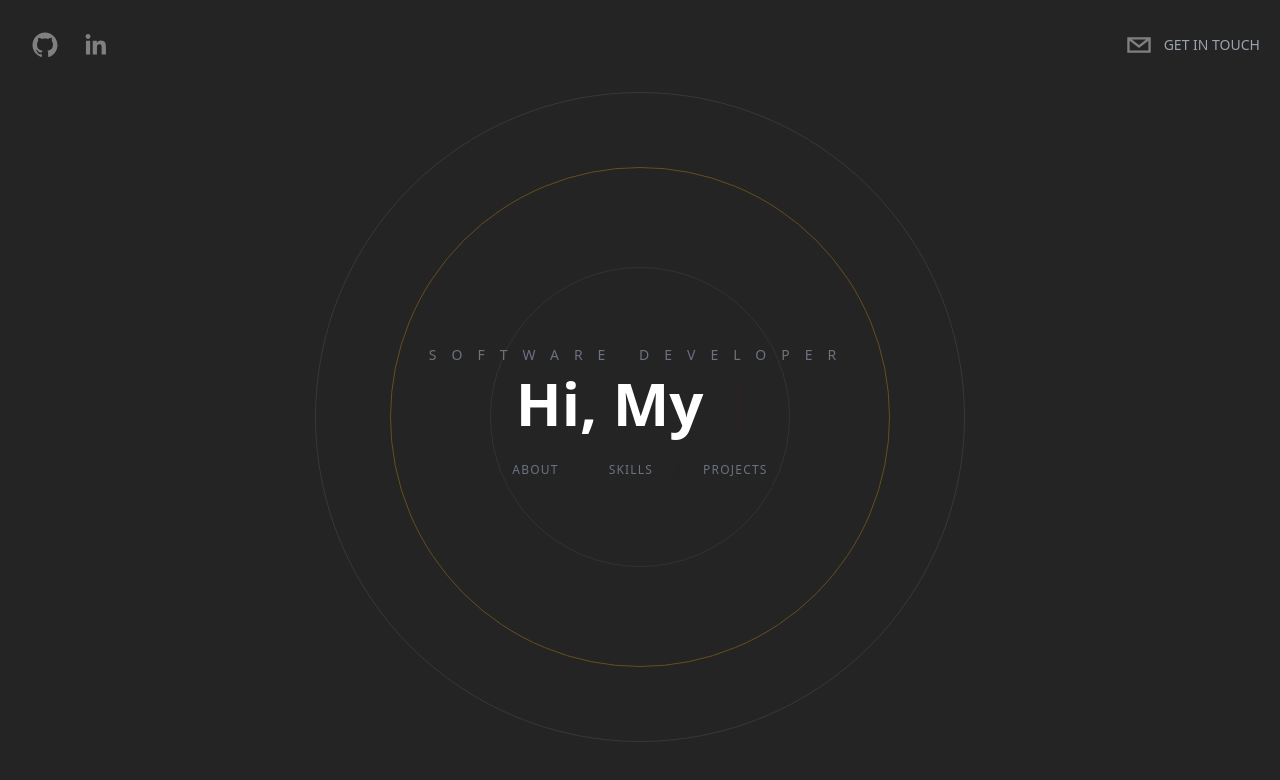
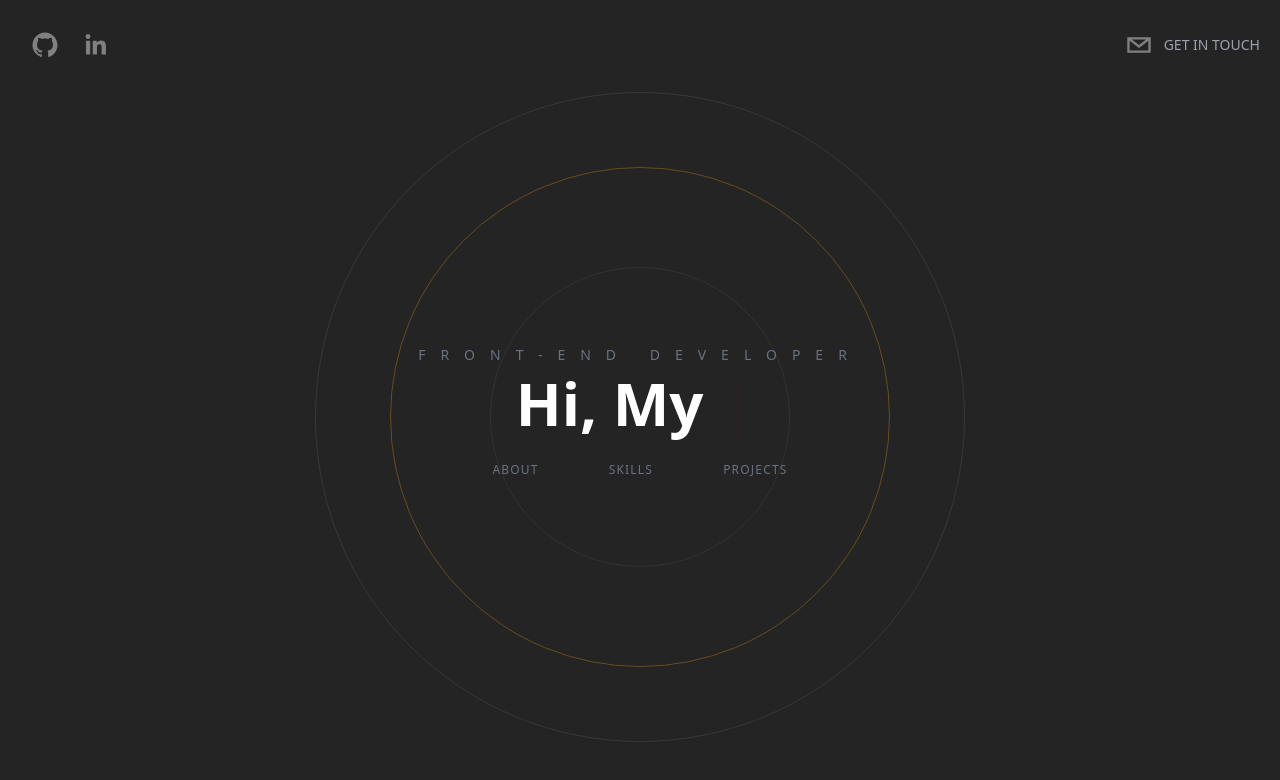
Before and after one commit to Alexander-PE/portfolio, a Next.js app: page / in a window 1280 px wide. Shown: the top 780 px of the page. Built offline with nearby package versions, Linux system fonts and the light colour scheme.

Commit message:
some changes :)

```diff
--- /dev/null
+++ b/components/Buttons.tsx
@@ -0,0 +1,19 @@
+import Link from 'next/link'
+
+type Props = {}
+
+export const Buttons = (props: Props) => {
+    return (
+        <div className="pt-5 space-x-5">
+            <Link href="#about">
+                <button className="heroButton">About</button>
+            </Link>
+            <Link href="#skills">
+                <button className="heroButton">Skills</button>
+            </Link>
+            <Link href="#projects">
+                <button className="heroButton">Projects</button>
+            </Link>
+        </div>
+    )
+}
--- a/components/Header.tsx
+++ b/components/Header.tsx
@@ -24,7 +24,7 @@ export const Header = (props: Props) => {
         </motion.div>
 
         <motion.div initial={right.init} animate={right.anim} transition={right.trans} className='flex flex-row items-center text-gray-300'>
-            <SocialIcon className='cursor-pointer' network='email' fgColor='gray' bgColor='transparent' />
+            <SocialIcon className='cursor-pointer' url='mailto:alexander.pereze02@gmail.com' network='email' fgColor='gray' bgColor='transparent' />
             <p className='uppercase hidden md:inline-flex text-sm text-gray-400'>get in touch</p>
         </motion.div>
     </header>
--- a/components/Hero.tsx
+++ b/components/Hero.tsx
@@ -1,5 +1,5 @@
-import Link from "next/link"
 import { Cursor, Typewriter } from "react-simple-typewriter"
+import { Buttons } from "./Buttons"
 import { Circles } from "./Circles"
 
 type Props = {}
@@ -8,28 +8,18 @@ export const Hero = ({ }: Props) => {
     const words = ["Hi, My name's Alexander Pérez", 'Guy-who-loves-games.tsx', '<AndLovesCoding />']
 
     return (
-        <section id='hero' className="snap-center">
+        <section id='hero' className="snap-start">
             <div className="h-screen flex flex-col space-y-8 items-center justify-center text-center overflow-hidden">
                 <Circles />
                 <div className="z-20">
-                    <h2 className="text-sm uppercase text-gray-500 pb-2 tracking-[15px]">Software Developer</h2>
+                    <h2 className="text-sm uppercase text-gray-500 pb-2 tracking-[15px]">Front-End Developer</h2>
                     <h1 className="text-xl lg:text-6xl font-semibold px-10">
                         <span className="mr-3">
                             <Typewriter words={words} loop delaySpeed={2000} />
                             <Cursor cursorColor="red" />
                         </span>
                     </h1>
-                    <div className="pt-5">
-                        <Link href="#about">
-                            <button className="heroButton">About</button>
-                        </Link>
-                        <Link href="#skills">
-                            <button className="heroButton">Skills</button>
-                        </Link>
-                        <Link href="#projects">
-                            <button className="heroButton">Projects</button>
-                        </Link>
-                    </div>
+                    <Buttons />
                 </div>
             </div>
         </section>
--- a/pages/index.tsx
+++ b/pages/index.tsx
@@ -1,4 +1,5 @@
 import Head from 'next/head'
+import { About } from '../components/About'
 import { Header } from '../components/Header'
 import { Hero } from '../components/Hero'
 
@@ -13,6 +14,7 @@ export default function Home() {
 
       <Header />
       <Hero />
+      <About />
 
 
     </div>
--- a/styles/globals.css
+++ b/styles/globals.css
@@ -7,4 +7,9 @@
         @apply px-6 py-2 border border-[#242424] rounded-full uppercase text-xs tracking-widest text-gray-500
         transition-all hover:border-[#f7ab0a]/40 hover:text-[#f7ab0a]/40
     }
+
+    .aboutTitle{
+        @apply flex flex-col relative h-screen text-center md:text-left md:flex-row max-w-7xl px-10
+        justify-evenly mx-auto items-center
+    }
 }
```
